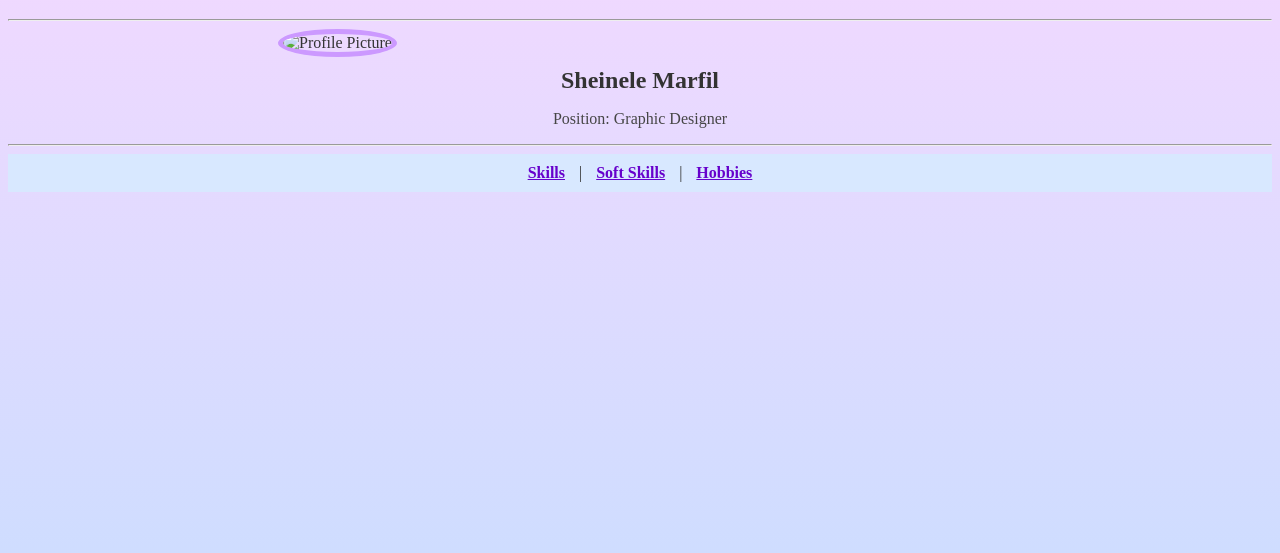
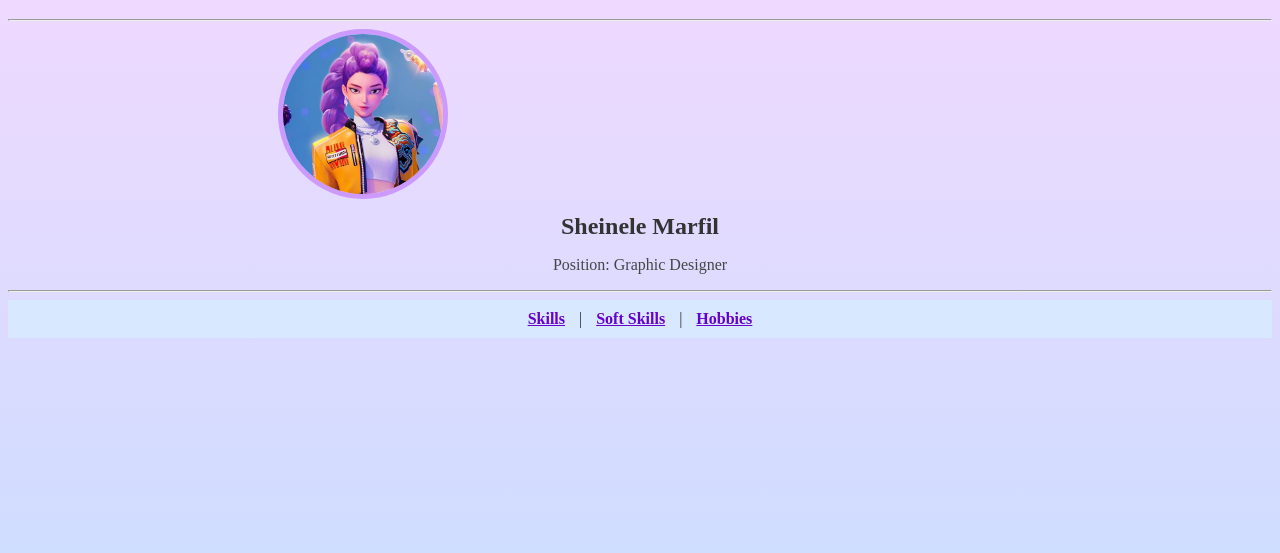
Before and after one commit to shinilll/Resume, a plain HTML site: page index.html in a window 1280 px wide. Shown: the part 107-660 px from the top of the page. Drawn offline with Linux system fonts and the light colour scheme.

Commit message:
Upload new files

```diff
--- a/index.html
+++ b/index.html
@@ -53,7 +53,7 @@
 <body>
   <h1>RESUME</h1>
   <hr>
-  <img src="images/rumi.jpg" alt="Profile Picture" />
+  <img src="rumi.jpg" alt="Profile Picture" />
   <h2><b>Sheinele Marfil</b></h2>
   <p>Position: Graphic Designer</p>
   <hr>
```
